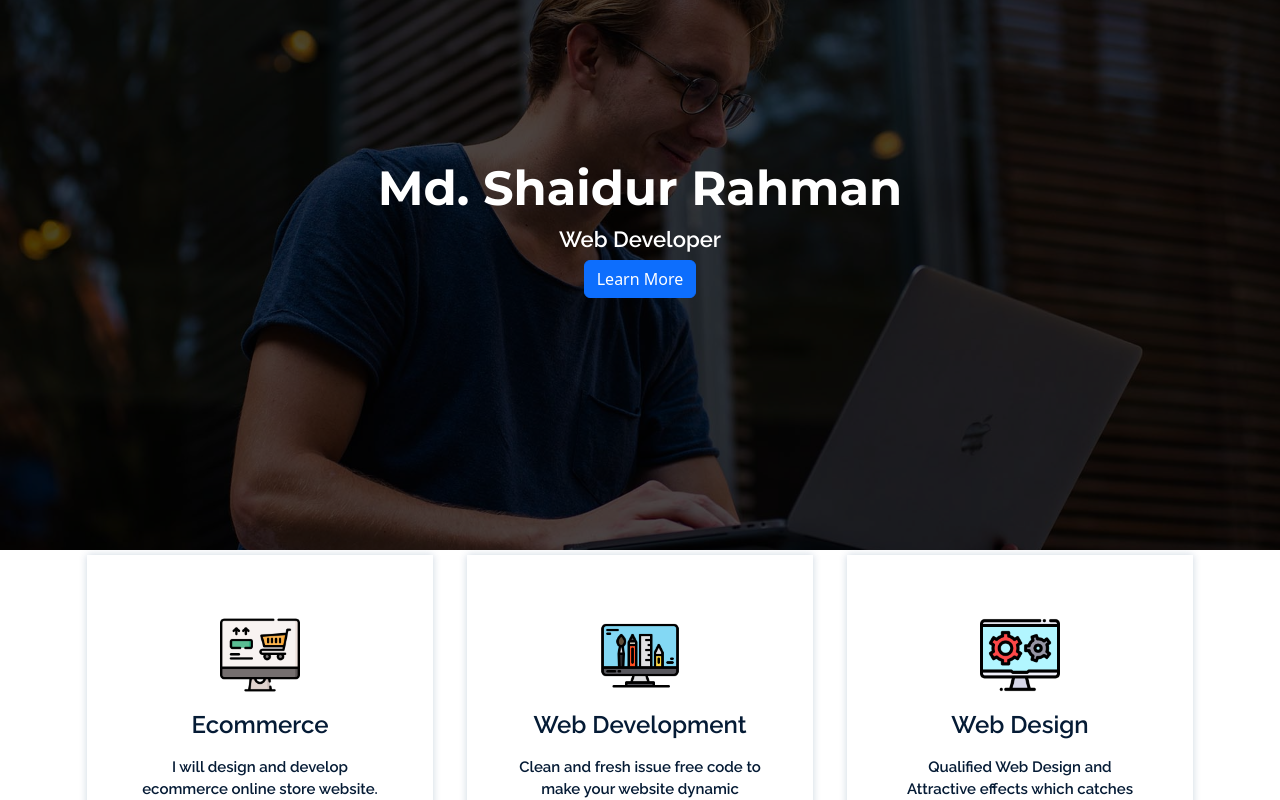
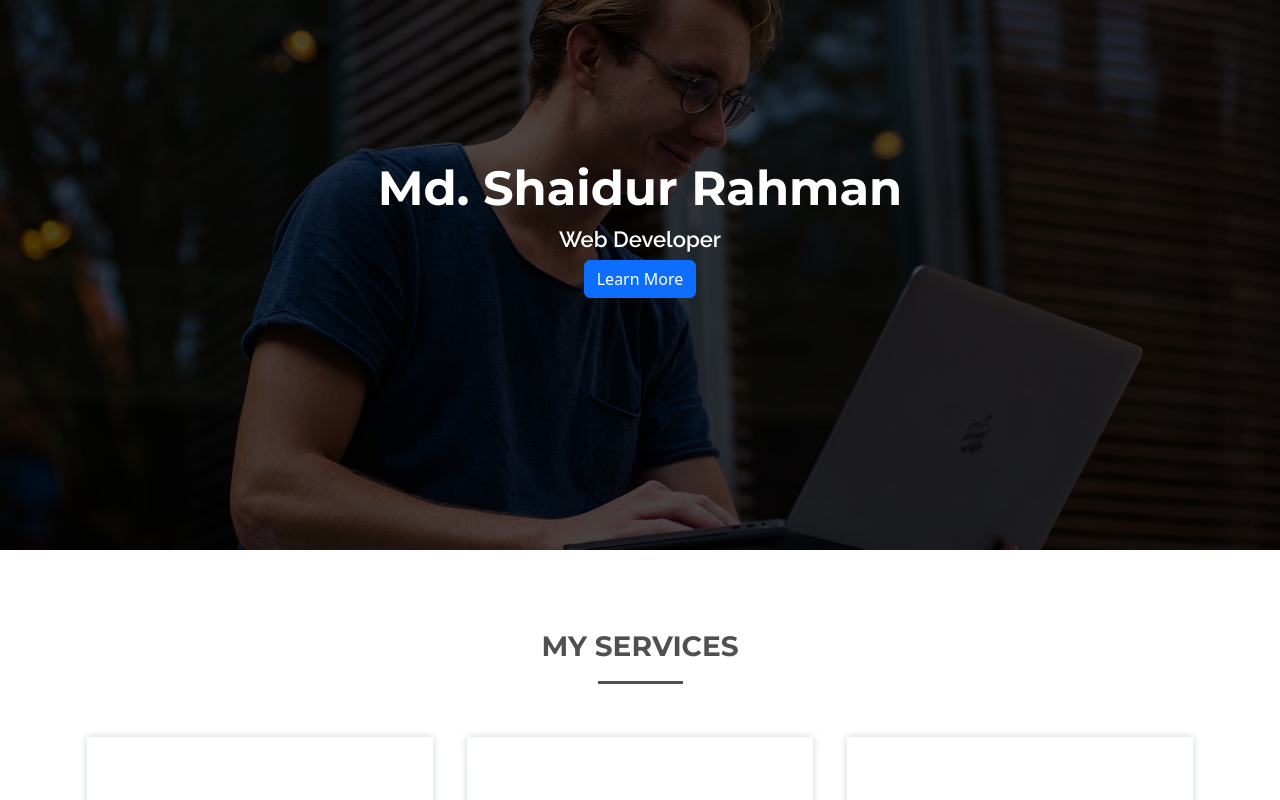
Before and after one commit to Shaid1998/Complete-Website-with-REACT-And-Laravel, a React (Create React App) app: page / in a window 1280 px wide. Shown: the top 800 px of the page. Built offline with nearby package versions, Linux system fonts and the light colour scheme; a web font is replaced by a local one.

Commit message:
Working on Services Component

```diff
--- a/src/asset/css/custom.css
+++ b/src/asset/css/custom.css
@@ -69,3 +69,18 @@
     font-size: 15px;
     font-weight: 600;
 }
+.ServiceMainTitle{
+    color: #505050;
+    margin-top: 5rem;
+    margin-bottom: 3rem;
+    font-family: 'Montserrat', sans-serif;
+    font-weight: 700;
+    font-size: 28px;
+}
+.bottom{
+    background: #505050 none repeat scroll 0 0;
+    height: 3px;
+    width: 85px;
+    margin: -1.9rem auto 0;
+    margin-bottom: 3rem;
+}
--- a/src/components/Services/Services.jsx
+++ b/src/components/Services/Services.jsx
@@ -10,7 +10,9 @@
   render() {
     return (
       <Fragment>
-        <Container>
+        <Container className='text-center'>
+            <h1 className='ServiceMainTitle'>MY SERVICES</h1>
+            <div className='bottom'></div>
             <Row>
                 <Col lg={4} md={6} sm={12}>
                     <div className='serviceCard text-center'>
```
